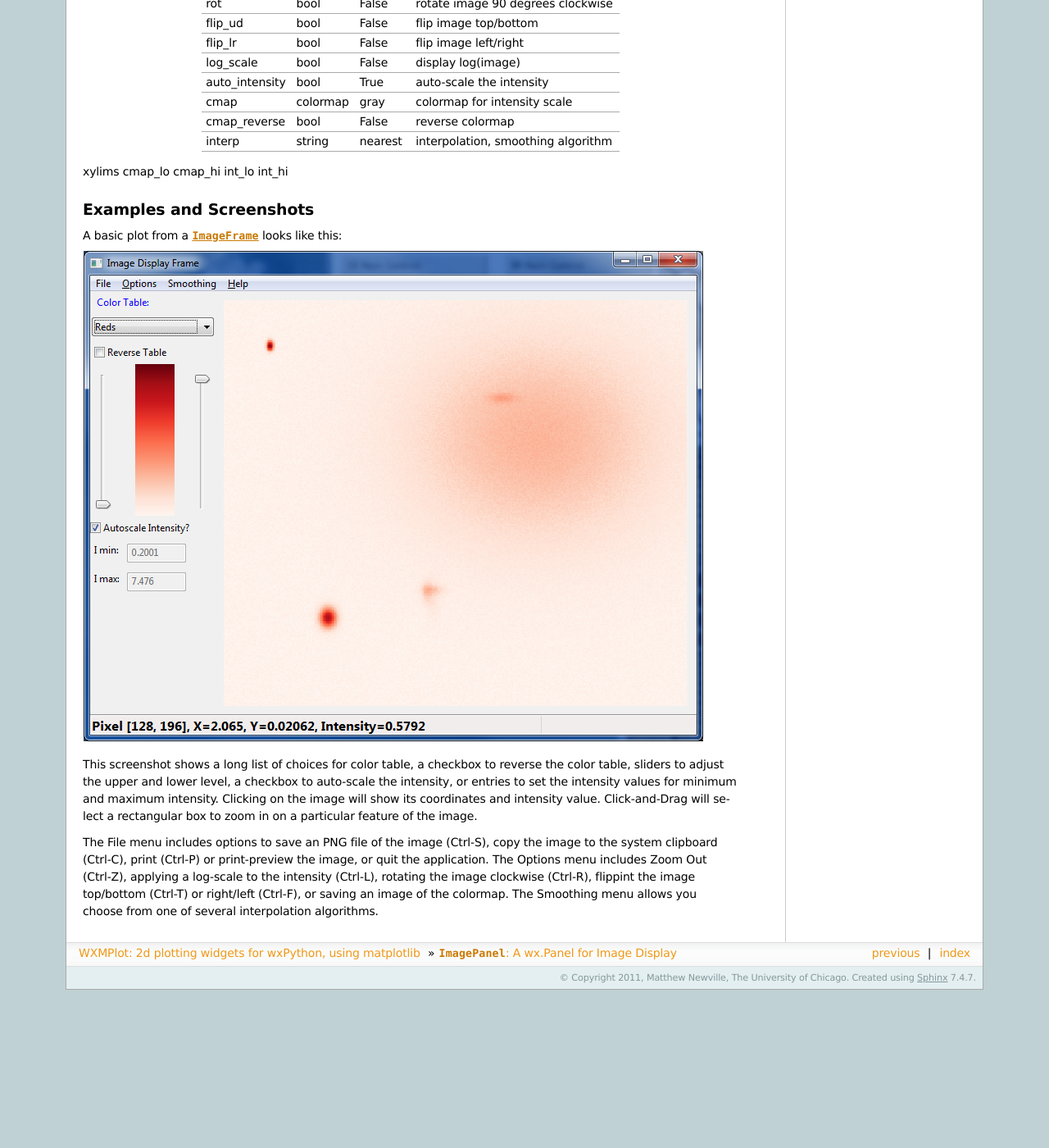
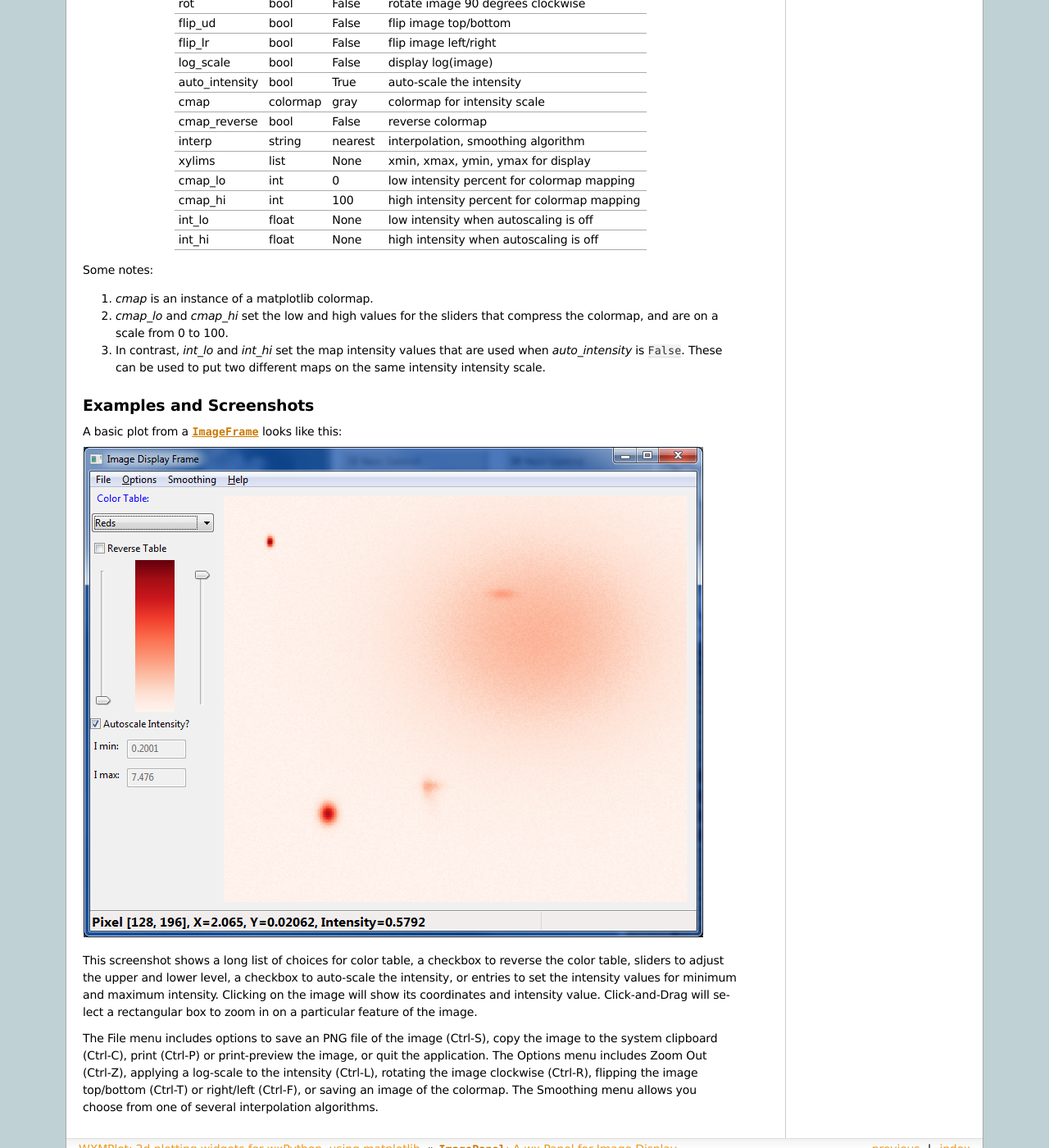
Before and after one commit to newville/wxmplot, a Sphinx documentation site: the page built from doc/imagepanel.rst, in a window 1280 px wide and 1400 px high, scrolled down 1632 px. Shown: the whole window at 82% size. Built offline with Sphinx 7.4.7, drawn with Linux system fonts in a browser that asks for light colours; formulas are drawn with MathJax 3; the version number is read from the project's files by our own code; before the commit the page ends 2839 px from its top, so only the background shows below that; some of the changed text lies outside the part shown.

Commit message:
doc changes for 0.9.7

```diff
--- a/doc/imagepanel.rst
+++ b/doc/imagepanel.rst
@@ -73,7 +73,7 @@ manipulate the image:
    4. flip and rotate image.
    5. select optional smoothing interpolation.
    6. modify intensity scales.
-   7. save high-qualiy plot images (as PNGs), copy to system clipboard, or print.
+   7. save high-quality plot images (as PNGs), copy to system clipboard, or print.
 
 These options are all available programmatically as well, by setting the
 configuration attributes and redrawing the image.
@@ -132,8 +132,25 @@ Table of Image Configuration attributes:  All of these are members of the
   +----------------+------------+---------+---------------------------------------------+
   | interp         | string     | nearest | interpolation, smoothing algorithm          |
   +----------------+------------+---------+---------------------------------------------+
+  | xylims         | list       | None    | xmin, xmax, ymin, ymax for display          |
+  +----------------+------------+---------+---------------------------------------------+
+  | cmap_lo        | int        | 0       | low intensity percent for colormap mapping  |
+  +----------------+------------+---------+---------------------------------------------+
+  | cmap_hi        | int        | 100     | high intensity percent for colormap mapping |
+  +----------------+------------+---------+---------------------------------------------+
+  | int_lo         | float      | None    | low intensity when autoscaling is off       |
+  +----------------+------------+---------+---------------------------------------------+
+  | int_hi         | float      | None    | high intensity when autoscaling is off      |
+  +----------------+------------+---------+---------------------------------------------+
 
-xylims cmap_lo cmap_hi int_lo int_hi
+Some notes:
+
+1. *cmap* is an instance of a matplotlib colormap.
+2. *cmap_lo* and *cmap_hi* set the low and high values for the sliders that compress the
+   colormap, and are on a scale from 0 to 100.
+3. In contrast, *int_lo* and *int_hi* set the map intensity values that are used when
+   *auto_intensity* is ``False``.  These can be used to put two different maps on the
+   same intensity intensity scale.
 
 Examples and Screenshots
 ====================================================================
@@ -153,7 +170,7 @@ The File menu includes options to save an PNG file of the image (Ctrl-S),
 copy the image to the system clipboard (Ctrl-C), print (Ctrl-P) or
 print-preview the image, or quit the application.   The Options menu
 includes Zoom Out (Ctrl-Z), applying a log-scale to the intensity (Ctrl-L),
-rotating the image clockwise (Ctrl-R), flippint the image top/bottom
+rotating the image clockwise (Ctrl-R), flipping the image top/bottom
 (Ctrl-T) or right/left (Ctrl-F), or saving an image of the colormap.
 The Smoothing menu allows you choose from one of several interpolation
 algorithms.
--- a/doc/installation.rst
+++ b/doc/installation.rst
@@ -54,7 +54,7 @@ To get the latest development version, use::
 Installation
 ~~~~~~~~~~~~~~~~~
 
-This is a pure python module, so installation fon all platforms can use the source kit::
+This is a pure python module, so installation on all platforms can use the source kit::
 
    tar xvzf wxmplot-0.9.7.tar.gz  or unzip wxmplot-0.9.7.zip
    cd wxmplot-0.9.7/
--- a/doc/plotpanel.rst
+++ b/doc/plotpanel.rst
@@ -14,7 +14,7 @@ capabilities for the end-user:
    3. customize titles, labels, legend, color, linestyle, marker,
       and whether a grid is shown.  A separate window is used to
       set these attributes.
-   4. save high-qualiy plot images (as PNGs), copy to system
+   4. save high-quality plot images (as PNGs), copy to system
       clipboard, or print.
 
 A :class:`PlotFrame` that includes a :class:`PlotPanel`, menus, and
```
